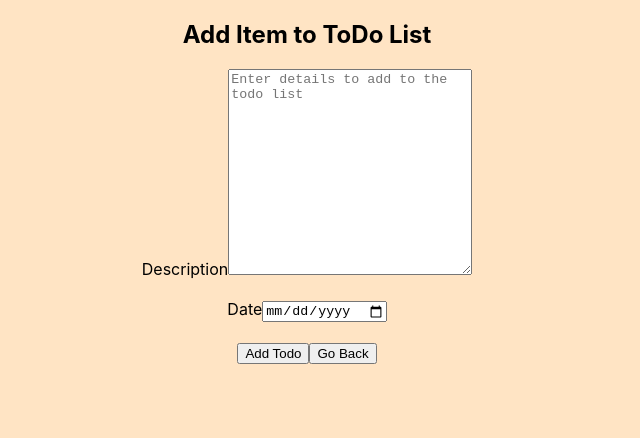
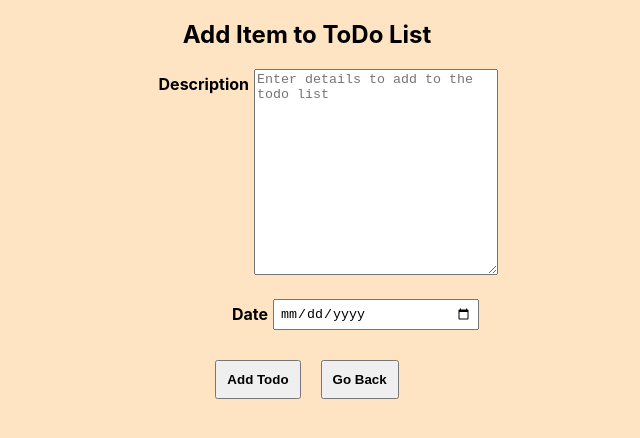
Before and after one commit to dinesh-s-personal/credo-react-assignment-11, a React (Create React App) app: page /addItem in a window 1280 px wide. Shown: the top 438 px of the page, without its empty margins (333-973 px from the left). Built offline with nearby package versions, Linux system fonts and the light colour scheme.

Commit message:
Added more functionalties

```diff
--- a/src/screens/todoApp/addItem.jsx
+++ b/src/screens/todoApp/addItem.jsx
@@ -12,7 +12,7 @@ export const AddItem = () => {
     return <div className="App">
         <h2>Add Item to ToDo List</h2>
 
-        <label className="label-cls">Description</label>
+        <label className="labelCls">Description</label>
         <textarea
             type="text"
             id="desc"
@@ -22,12 +22,12 @@ export const AddItem = () => {
             className="input-cls"></textarea>
         <br/>
         <br/>
-        <label className="label-cls">Date</label>
-        <input type="date" className="input-cls"></input>
+        <label className="labelCls">Date</label>
+        <input type="date" className="inputCls"></input>
 
         <br/>
         <br/>
-        <button className="btn-cls">Add Todo</button>
-        <button className="btn-cls" onClick={btnBack}>Go Back</button>
+        <button className="btnCls">Add Todo</button>
+        <button className="btnCls" onClick={btnBack}>Go Back</button>
     </div>
 };
```
